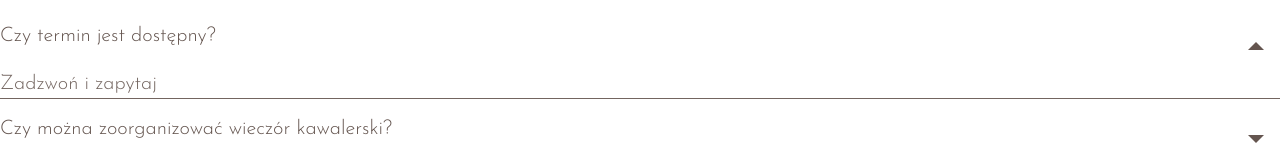
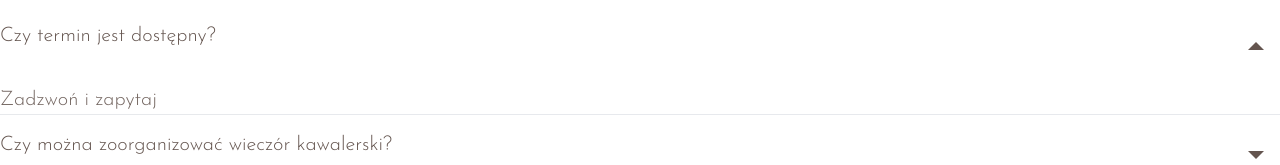
Before and after one commit to fn-jakubkarp/stanica-podkowa, a React (Vite) app: page / in a window 1280 px wide. Both pictures are taken after a click on the button "Czy termin jest dostępny?". Shown: the part 4949-5114 px from the top of the page. Built offline with nearby package versions, Linux system fonts and the light colour scheme.

Commit message:
style: adjust padding for Accordion

```diff
--- a/src/components/UI/Accordion/Accordion.tsx
+++ b/src/components/UI/Accordion/Accordion.tsx
@@ -25,7 +25,7 @@ const Accordion: React.FC<AccordionProps> = ({ question, answer }) => {
       <div
         className={`grid overflow-hidden transition-all duration-300 ease-in-out ${tabOpen ? "grid-rows-[1fr] opacity-100" : "grid-rows-[0fr] opacity-0"}`}
       >
-        <div className="overflow-hidden border-b border-b-text-DARK pt-4 opacity-90 md:pt-0">
+        <div className="overflow-hidden border-b pt-8 opacity-90 md:pt-4">
           {answer}
         </div>
       </div>
```
